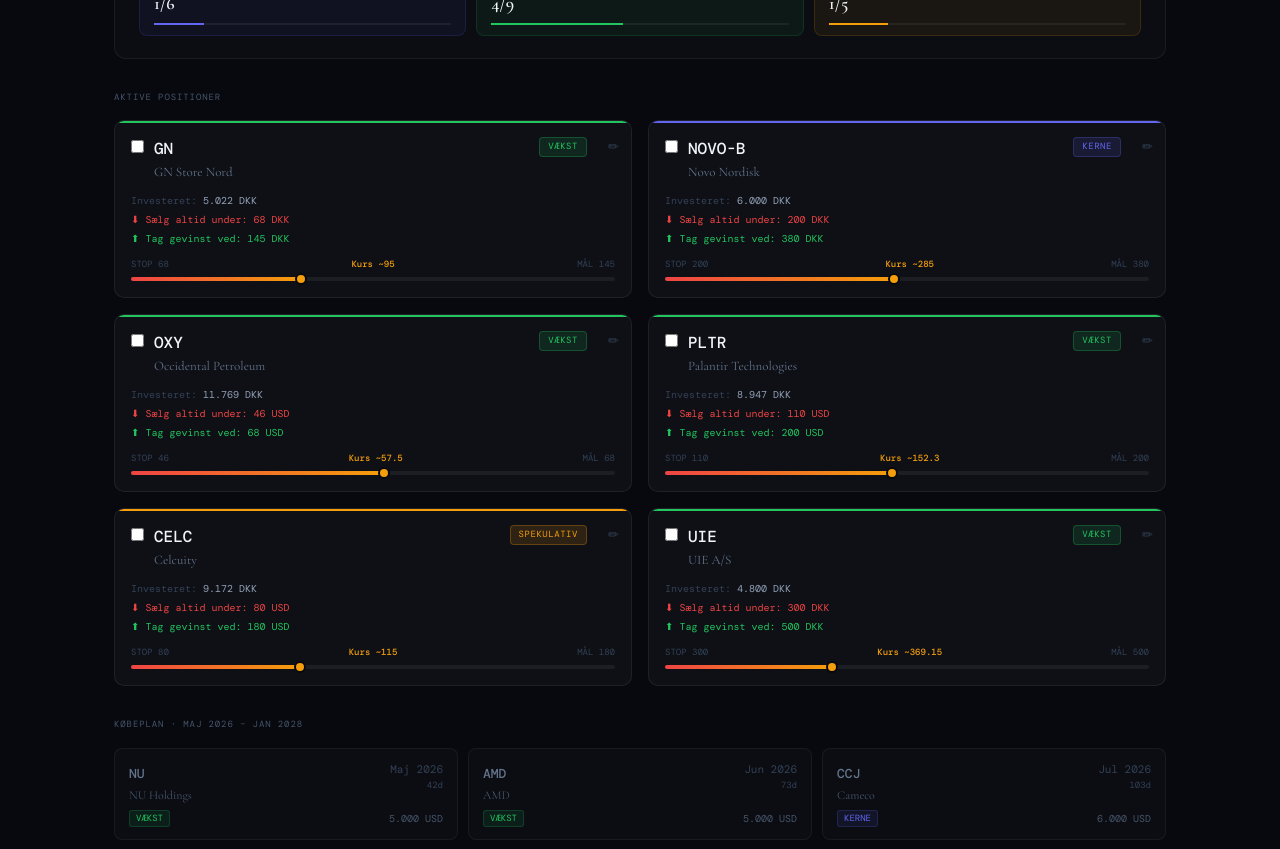
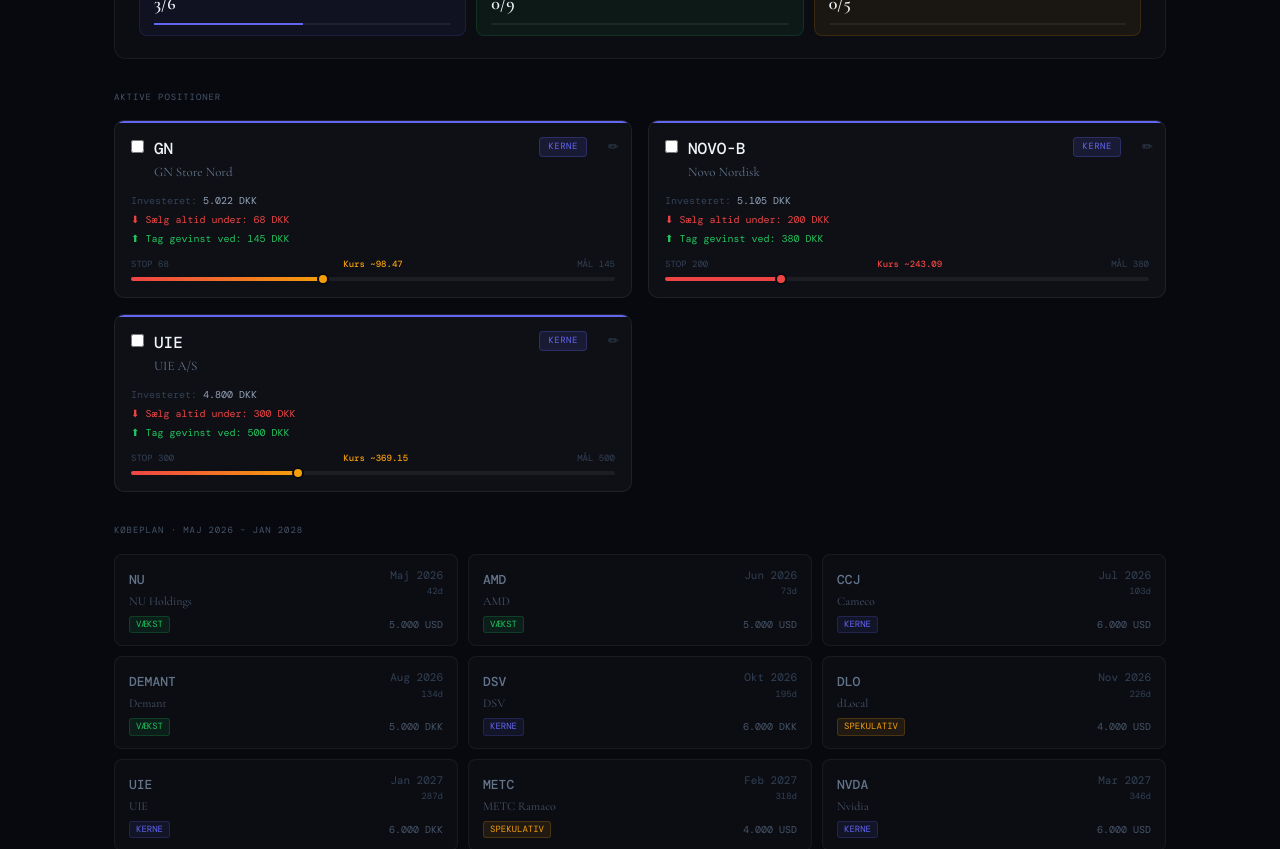
Before and after one commit to tsjbasj/makro-signal, a Next.js app: page /portefolje in a window 1280 px wide. Shown: the part 420-1269 px from the top of the page. Built offline with nearby package versions, Linux system fonts and the light colour scheme.

Commit message:
fix: Min Portefolje - kun GN, Novo, UIE (alle Kerne)

```diff
--- a/app/portefolje/page.tsx
+++ b/app/portefolje/page.tsx
@@ -34,11 +34,11 @@
     id: '1',
     ticker: 'GN',
     name: 'GN Store Nord',
-    category: 'Vækst',
+    category: 'Kerne',
     invested: 5022,
     stopLoss: 68,
     exitTarget: 145,
-    currentPrice: 95,
+    currentPrice: 98.47,
     currency: 'DKK',
     checked: false,
   },
@@ -47,54 +47,18 @@
     ticker: 'NOVO-B',
     name: 'Novo Nordisk',
     category: 'Kerne',
-    invested: 6000,
+    invested: 5105,
     stopLoss: 200,
     exitTarget: 380,
-    currentPrice: 285,
+    currentPrice: 243.09,
     currency: 'DKK',
     checked: false,
   },
   {
     id: '3',
-    ticker: 'OXY',
-    name: 'Occidental Petroleum',
-    category: 'Vækst',
-    invested: 11769,
-    stopLoss: 46,
-    exitTarget: 68,
-    currentPrice: 57.50,
-    currency: 'USD',
-    checked: false,
-  },
-  {
-    id: '4',
-    ticker: 'PLTR',
-    name: 'Palantir Technologies',
-    category: 'Vækst',
-    invested: 8947,
-    stopLoss: 110,
-    exitTarget: 200,
-    currentPrice: 152.30,
-    currency: 'USD',
-    checked: false,
-  },
-  {
-    id: '5',
-    ticker: 'CELC',
-    name: 'Celcuity',
-    category: 'Spekulativ',
-    invested: 9172,
-    stopLoss: 80,
-    exitTarget: 180,
-    currentPrice: 115.00,
-    currency: 'USD',
-    checked: false,
-  },
-  {
-    id: '6',
     ticker: 'UIE',
     name: 'UIE A/S',
-    category: 'Vækst',
+    category: 'Kerne',
     invested: 4800,
     stopLoss: 300,
     exitTarget: 500,
@@ -103,7 +67,6 @@
     checked: false,
   },
 ]
-
 const PLANNED_BUYS: PlannedBuy[] = [
   { ticker: 'NU', name: 'NU Holdings', category: 'Vækst', amount: 5000, currency: 'USD', plannedMonth: '2026-05' },
   { ticker: 'AMD', name: 'AMD', category: 'Vækst', amount: 5000, currency: 'USD', plannedMonth: '2026-06' },
```
